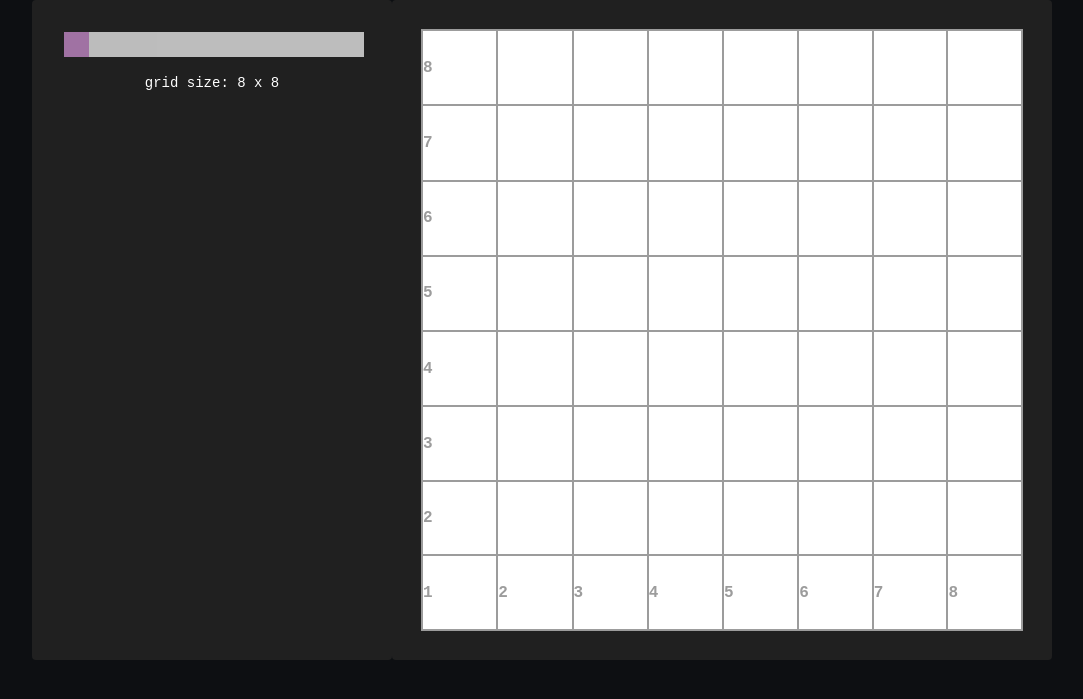
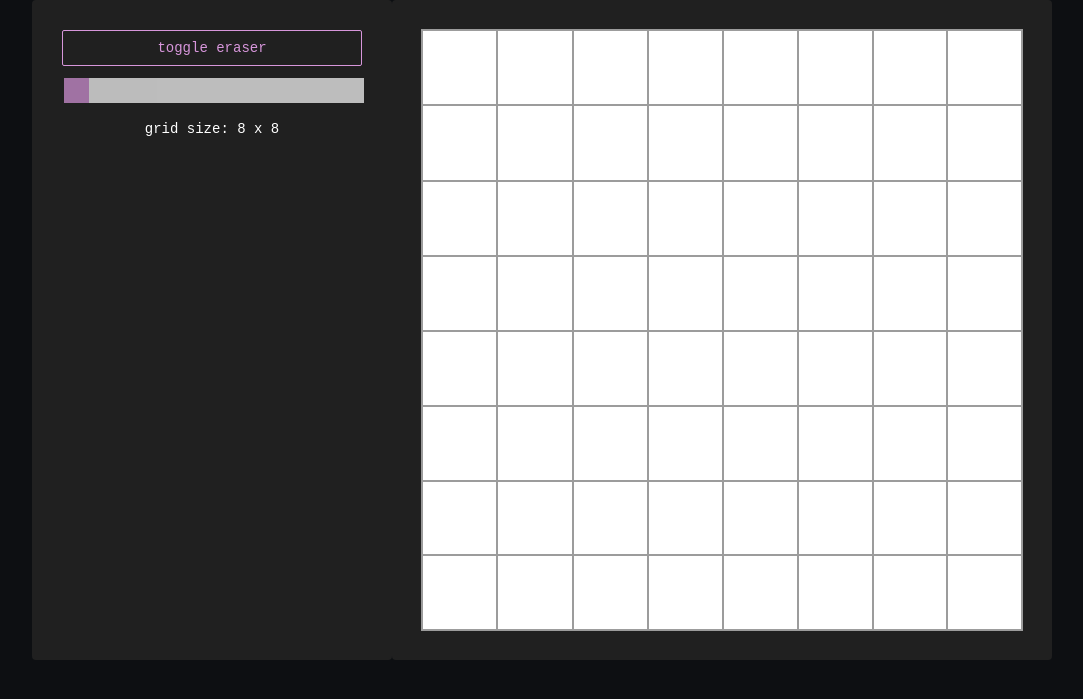
Before and after one commit to ashligon/ashligon.github.io, a Jekyll site: the page built from _posts/2026-02-24-test.md, in a window 1280 px wide. Shown: the top 699 px of the page, without its empty margins (98-1181 px from the left). Built offline with Jekyll 4.4.1, drawn with Linux system fonts in a browser that asks for light colours.

Commit message:
add eraser toggle

```diff
--- a/_layouts/test.html
+++ b/_layouts/test.html
@@ -6,6 +6,7 @@
 <body>
   <div class="main">
     <div class="controls">
+      <button id="eraser-btn">toggle eraser</button>
       <div class="slidecontainer">
         <input type="range" min="8" max="48" value="8" class="slider" id="grid-slider"
         onmousemove="rangeSliderValue(this.value)" onchange="rangeSlider(this.value)">
@@ -13,7 +14,7 @@
       </div>
     </div>
     <div class="grid-wrapper">
-      <div class="grid-container toggle-grid" draggable="false"></div>
+      <div class="grid-container" draggable="false"></div>
     </div>
     <script src="/assets/js/test.js"></script>
   </div>
--- a/assets/css/test.css
+++ b/assets/css/test.css
@@ -104,3 +104,23 @@ body {
   margin: 0;
   padding: 0;
 }
+
+button {
+    display: block;
+    color: #d796db;
+    font-weight: 500;
+    font-family: 'Courier New', Courier, monospace;
+    background-color: rgba(0,0,0,0);
+    font-size: 14px;
+    outline: none;
+    border: 1px solid #d796db;
+    border-radius: 2px;
+    padding: 9px 15px;
+    width: 100%;
+    margin-bottom: 10px;
+}
+
+.btn-on {
+    background-color: #d796db;
+    color: #ffffff;
+}
--- a/assets/js/test.js
+++ b/assets/js/test.js
@@ -1,8 +1,9 @@
 const container = document.querySelector('.grid-container');
 
 let gridSize = 8;
-let bgColor = '#ffffff';
-container.style.backgroundColor = bgColor;
+let gridBgColor = '#ffffff';
+let gridInkColor = '#000000';
+container.style.backgroundColor = gridBgColor;
 
 // grid
 
@@ -15,16 +16,24 @@ function createGrid() {
         for (let col = 0; col < gridSize; col++) {
             const square = document.createElement('div');
             square.classList.add('grid-item');
-            square.style.backgroundColor = bgColor;
+            square.style.backgroundColor = gridBgColor;
 
             // add numbering
             // TODO: fix formatting when numbers get too big
             // maybe we only want nums when we export to pdf
-            if (col == 0) {
-                square.innerHTML += `<p class='num-label'>${(gridSize-row)}</p>`
-            } else if (row == gridSize-1) {
-                square.innerHTML += `<p class='num-label'>${(col+1)}</p>`
-            }
+            // if (col == 0) {
+            //     const num_label = document.createElement('div');
+            //     num_label.style.backgroundColor = gridBgColor;
+            //     num_label.style.float = 'left';
+            //     num_label.innerHTML += `<p class='num-label'>${(gridSize-row)}</p>`;
+            //     square.appendChild(num_label);
+            // } else if (row == gridSize-1) {
+            //     const num_label = document.createElement('div');
+            //     num_label.style.backgroundColor = gridBgColor;
+            //     num_label.style.float = 'bottom';
+            //     num_label.innerHTML += `<p class='num-label'>${(col+1)}</p>`;
+            //     square.appendChild(num_label);
+            // }
 
             container.appendChild(square);
         }
@@ -33,10 +42,33 @@ function createGrid() {
 
 function deleteGrid() {
   while (container.firstChild) {
+    container.removeEventListener('mousedown', drawGridClick);
     container.lastChild = null;
     container.removeChild(container.lastChild);
   }
 }
+
+function drawGridClick(e) {
+  if (inkEraser) {
+    e.target.style.backgroundColor = gridBgColor;
+    e.target.removeAttribute('data-inked');
+  } else {
+    e.target.style.backgroundColor = gridInkColor;
+    e.target.setAttribute('data-inked', 'true');
+  }
+}
+
+// eraser toggle
+
+let inkEraser = false;
+const eraserButton = document.querySelector('#eraser-btn');
+eraserButton.addEventListener('click', () => {
+  if (inkEraser) {
+    inkEraser = false;
+  } else {
+    inkEraser = true;
+  }
+});
 
 // slider
 
@@ -44,6 +76,7 @@ function rangeSlider(value) {
   gridSize = parseInt(value);
   deleteGrid();
   createGrid();
+  listen();
 }
 
 function rangeSliderValue(value) {
@@ -53,6 +86,24 @@ function rangeSliderValue(value) {
   }
 }
 
-// calls
+// toggle button color when clicked
+const buttons = document.getElementsByTagName('button');
+for (let i = 0; i < buttons.length; i++) {
+  buttons[i].addEventListener('click', () => {
+    buttons[i].classList.toggle('btn-on');
+  });
+}
+
+// listeners
+
+function listen() {
+  gridItems = document.querySelectorAll('.grid-item');
+  for (let i = 0; i < gridItems.length; i++) {
+    gridItems[i].addEventListener('mousedown', drawGridClick);
+  }
+}
+
+// initial calls
 
 createGrid();
+listen();
```
